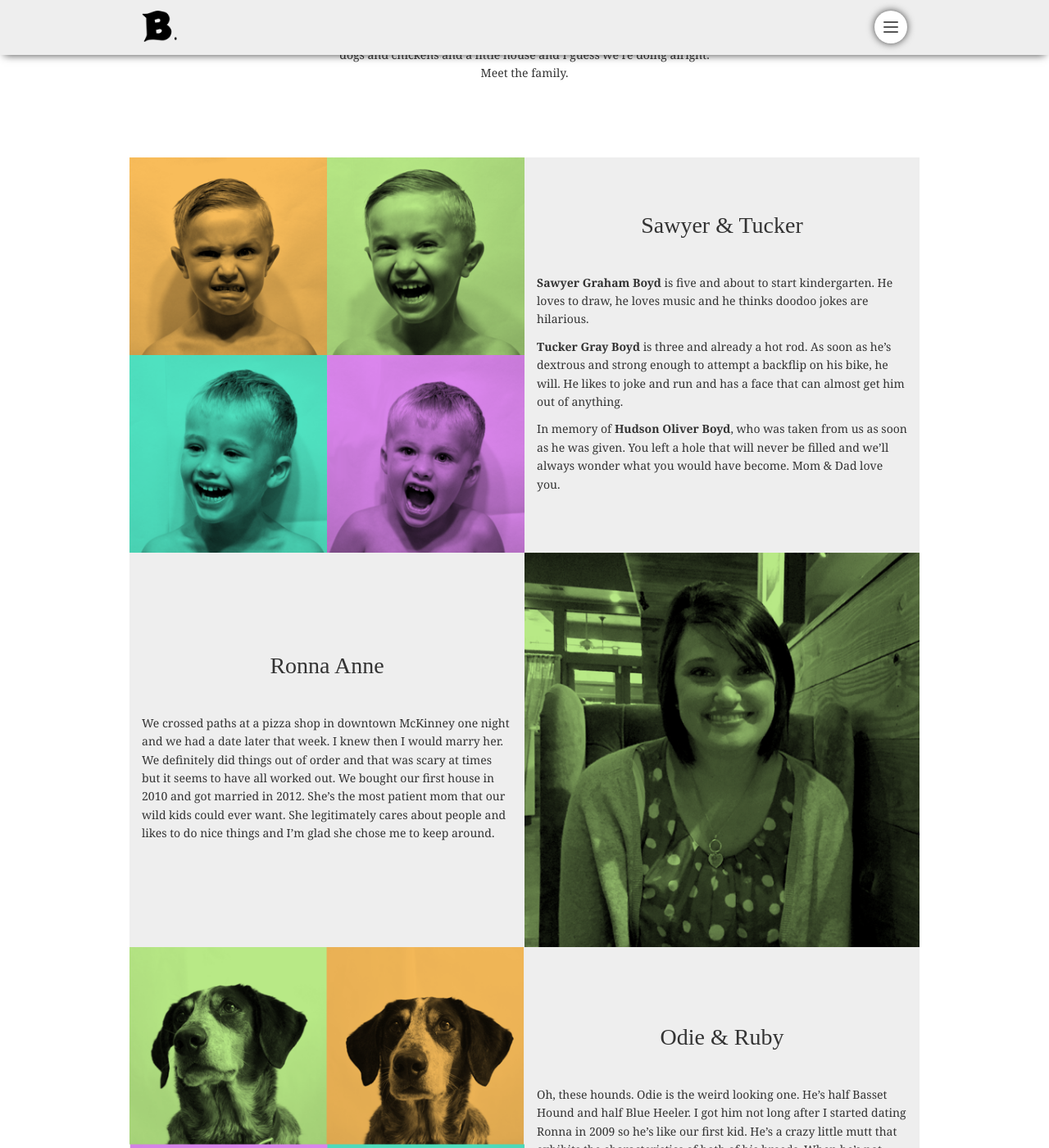
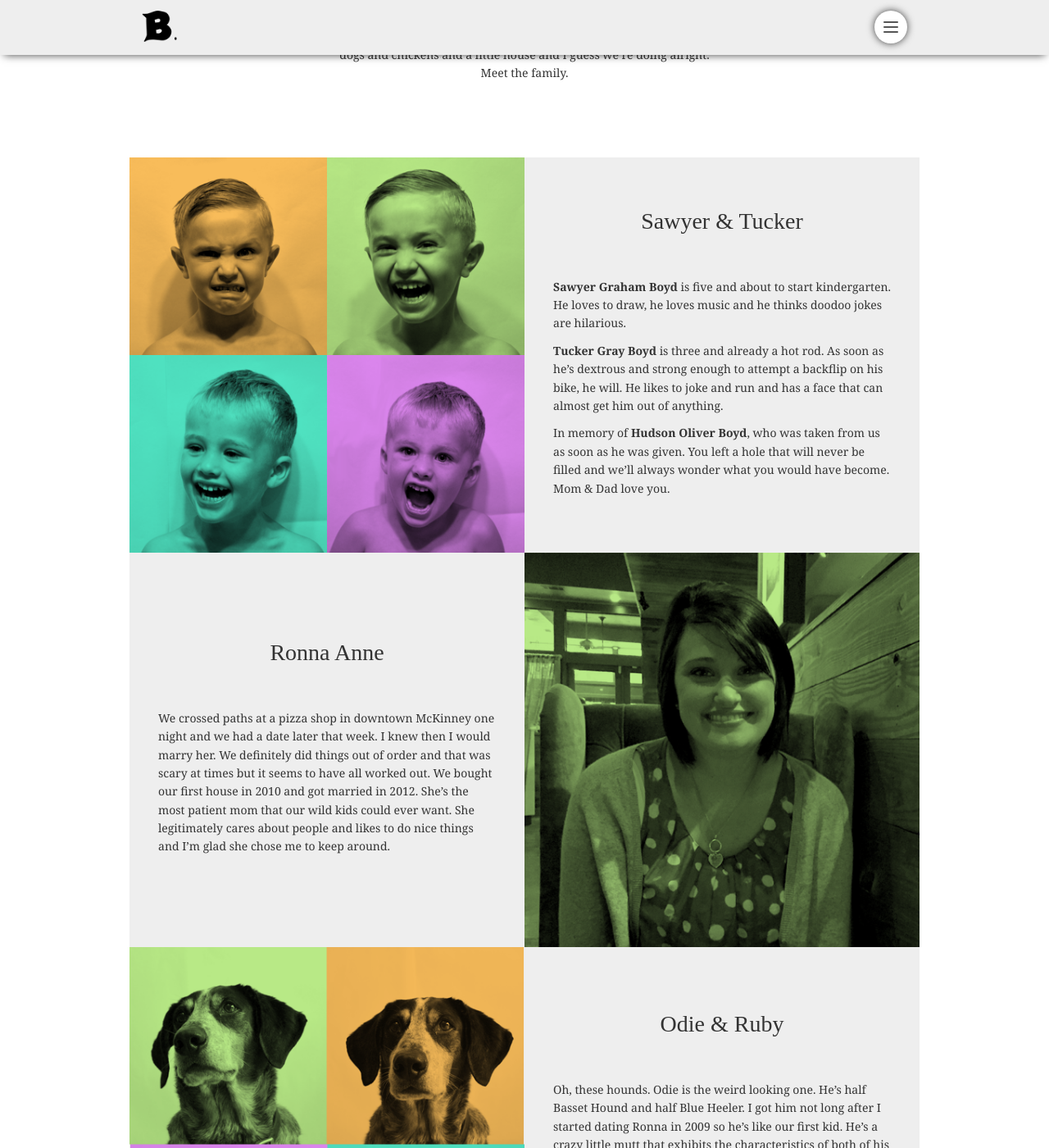
Before and after one commit to joshadamboyd/joshadamboyd.github.io, a Jekyll site: the page built from family.html, in a window 1280 px wide and 1400 px high, scrolled down 592 px. Shown: the whole window at 82% size. Built offline with Jekyll 4.4.1, drawn with Linux system fonts in a browser that asks for light colours; some web fonts are replaced; comment, search, counter and statistics services are not loaded.

Commit message:
Padding on About and Adventure change

```diff
--- a/_sass/_overrides.scss
+++ b/_sass/_overrides.scss
@@ -87,8 +87,8 @@
 
       &.with-padding {
         > p {
-          padding-left: $padding !important;
-          padding-right: $padding !important;
+          padding-left: ($padding + 20px) !important;;
+          padding-right: ($padding + 20px) !important;;
         }
       }
 
--- a/_sass/pages/_about.scss
+++ b/_sass/pages/_about.scss
@@ -4,7 +4,7 @@
   font-family: 'Lily Script One';
   font-size: 200%;
   text-align: center;
-  padding: 25px 0;
+  padding: 35px 0;
 
   @media (min-width: $screen-md) {
     padding-top: 0;
```
Also changed, not shown: _posts/2016-07-20-boyd-adventure.md (+1 -1 lines).
